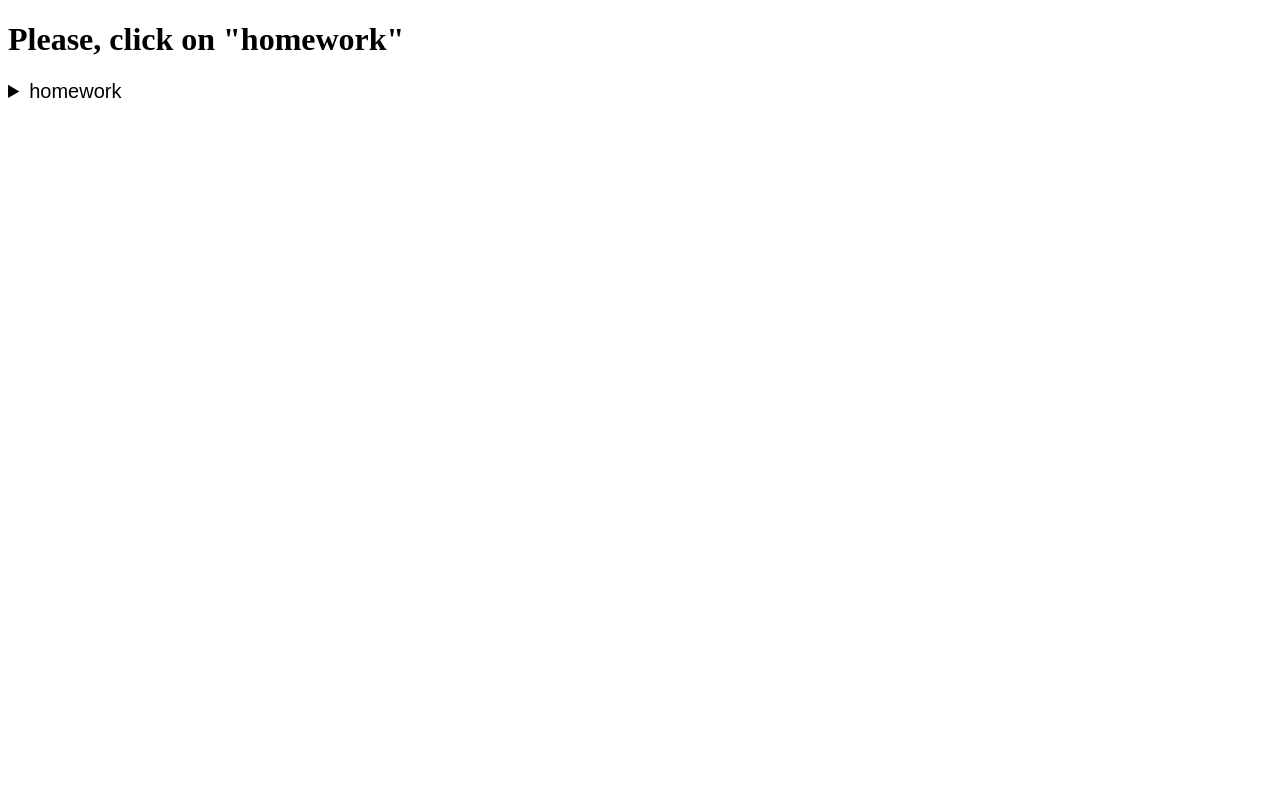
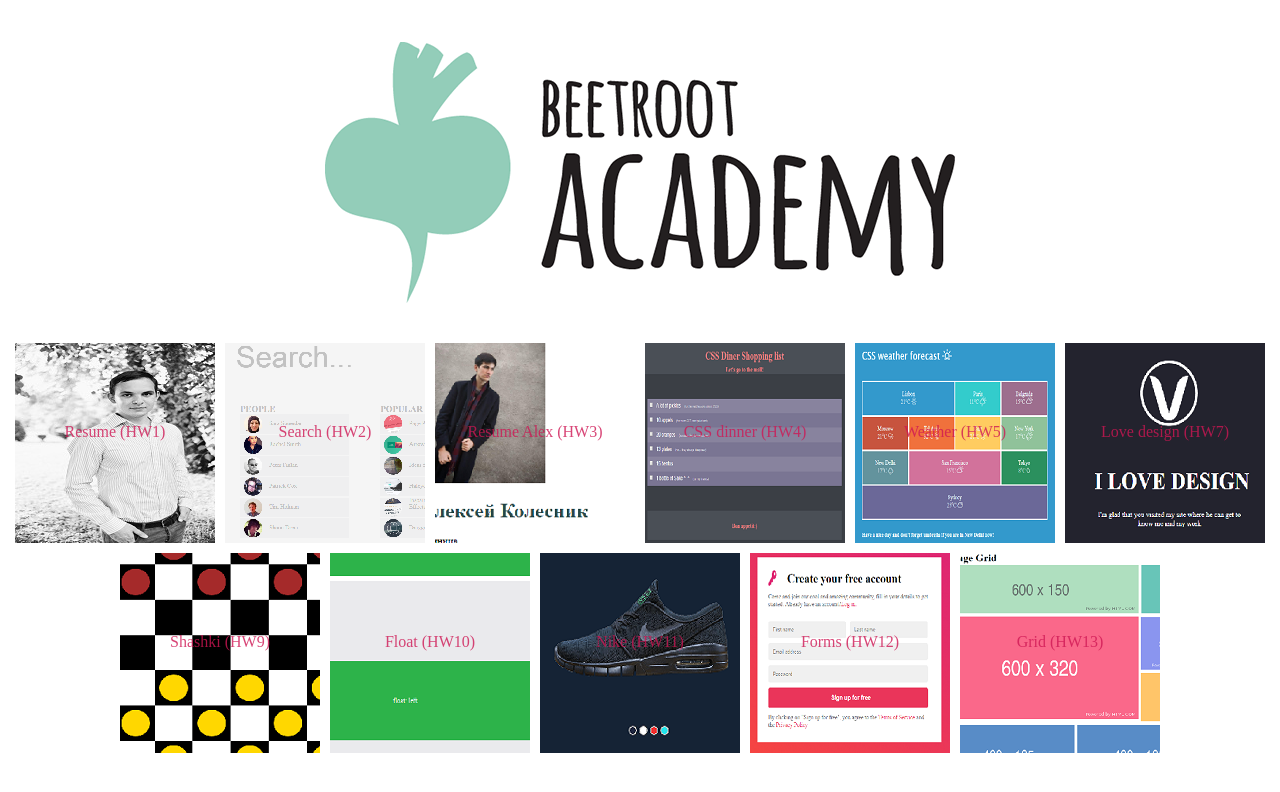
Before and after one commit to borysrohulia/homework, a plain HTML site: page index.html in a window 1280 px wide. Drawn offline with Linux system fonts and the light colour scheme.

Commit message:
modified index

```diff
--- a/index.html
+++ b/index.html
@@ -5,8 +5,8 @@
     <title>homework</title>
     <link href="styles.css" rel="stylesheet" type="text/css">
 </head>
-<body>
-    <h1>Please, click on "homework"</h1>
+ <body>
+<!--    <h1>Please, click on "homework"</h1>
     <details>
         <summary title="Тут вся домашка">homework</summary>
         <a href="lesson1/lesson1.html" target="blanc">homework 1 (Resume)</a><br>
@@ -20,6 +20,49 @@
         <a href="lesson11/nike.html" target="blanc">homework 11 (Nike)</a><br>
         <a href="lesson12/Forms.html" target="blanc">homework 12 (Forms)</a><br>
         <a href="lesson13/Grid.html" target="blanc">homework 13 (Grid)</a><br>
-    </details>
+    </details>-->
+
+    <header>
+        <img src="2017-Beetroot-Academy.png" alt="">
+    </header>
+    <main>
+        <div class="row">
+            <div class="lesson" id="hw1">
+                <a href="lesson1/lesson1.html" target="blanc">Resume (HW1)</a>
+            </div>
+            <div class="lesson" id="hw2">
+                <a href="lesson2/search.html" target="blanc">Search (HW2)</a>
+            </div>
+            <div class="lesson" id="hw3">
+                <a href="lesson3/index.html" target="blanc">Resume Alex (HW3)</a>
+            </div>
+            <div class="lesson" id="hw4">
+                <a href="lesson4/cssdinner.html" target="blanc">CSS dinner (HW4)</a>
+            </div>
+            <div class="lesson" id="hw5">
+                <a href="lesson5/weather.html" target="blanc">Weather (HW5)</a>
+            </div>
+            <div class="lesson" id="hw7">
+                <a href="lesson7/lovedesign.html" target="blanc">Love design (HW7)</a>
+            </div>
+        </div>
+        <div class="row">
+            <div class="lesson" id="hw9">
+                 <a href="lesson9/shashki.html" target="blanc">Shashki (HW9)</a>
+            </div>
+            <div class="lesson" id="hw10">
+                 <a href="lesson10/float.html" target="blanc">Float (HW10)</a>
+            </div>
+            <div class="lesson" id="hw11">
+                 <a href="lesson11/nike.html" target="blanc">Nike (HW11)</a>
+            </div>
+            <div class="lesson" id="hw12">
+                 <a href="lesson12/Forms.html" target="blanc">Forms (HW12)</a>
+            </div>
+            <div class="lesson" id="hw13">
+                 <a href="lesson13/Grid.html" target="blanc">Grid (HW13)</a>
+            </div>
+        </div>
+    </main>
 </body>
 </html>
--- a/styles.css
+++ b/styles.css
@@ -1,4 +1,4 @@
-h1:hover{
+/*h1:hover{
     color: darkorange;
 }
 
@@ -12,4 +12,88 @@ a {
     font-family: sans-serif;
     font-size: 20px;
     color: green;
+}*/
+
+header {
+    display: flex;
+    justify-content: center;
 }
+
+main {
+    display: flex;
+    flex-direction: column;
+    align-items: center;
+}
+
+.row {
+    display: flex;
+}
+
+a {
+    display: inline-block;
+    text-decoration: none;
+    color: rgba(206, 23, 84, 0.8);
+    margin-top: 80px;
+}
+
+.lesson {
+    width: 200px;
+    height: 200px;
+    /* background-color: black; */
+    margin: 5px;
+    justify-content: center;
+    text-align: center;
+}
+
+.lesson:hover a {
+    color:rgb(206, 23, 84);
+    font-size: 2em;
+}
+
+.lesson:hover {
+    border: solid rgb(206, 23, 84) 3px;
+}
+
+#hw1 {
+    background-image: url('img for index/foto.jpg');
+}
+
+#hw2 {
+    background-image: url('img for index/hw2.png');
+}
+
+#hw3 {
+    background-image: url('img for index/hw3.png');
+}
+
+#hw4 {
+    background-image: url('img for index/hw4.png');
+}
+
+#hw5 {
+    background-image: url('img for index/hw5.png');
+}
+
+#hw7 {
+    background-image: url('img for index/hw7.png');
+}
+
+#hw9 {
+    background-image: url('img for index/hw9.png');
+}
+
+#hw10 {
+    background-image: url('img for index/hw10.png');
+}
+
+#hw11 {
+    background-image: url('img for index/hw11.png');
+}
+
+#hw12 {
+    background-image: url('img for index/hw12.png');
+}
+
+#hw13 {
+    background-image: url('img for index/hw13.png');
+}
```
Also changed, not shown: 2017-Beetroot-Academy.png (added), img for index/foto.jpg (added), img for index/hw10.png (added), img for index/hw11.png (added), img for index/hw12.png (added), img for index/hw13.png (added), img for index/hw2.png (added), img for index/hw3.png (added), img for index/hw4.png (added), img for index/hw5.png (added), img for index/hw7.png (added), img for index/hw9.png (added).
